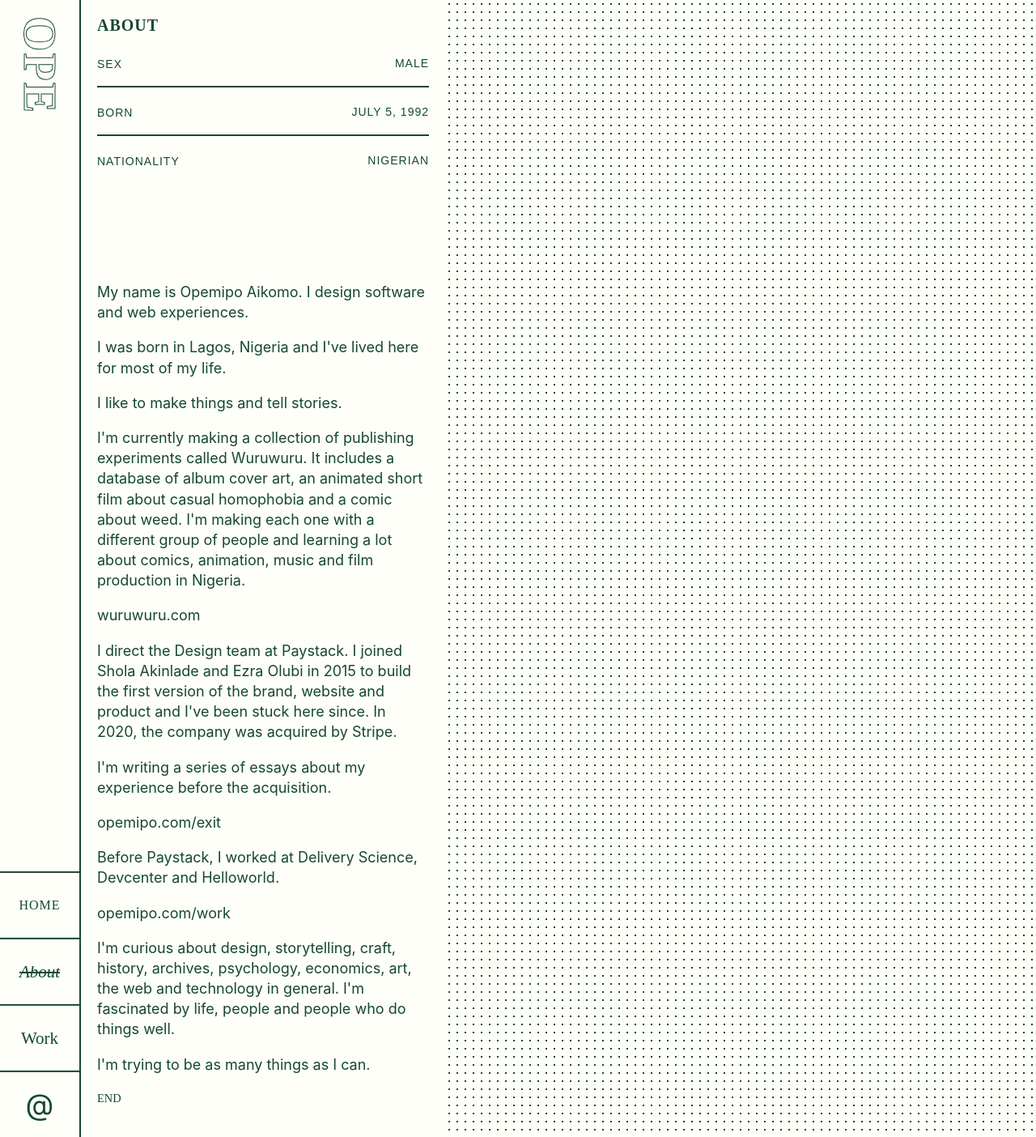
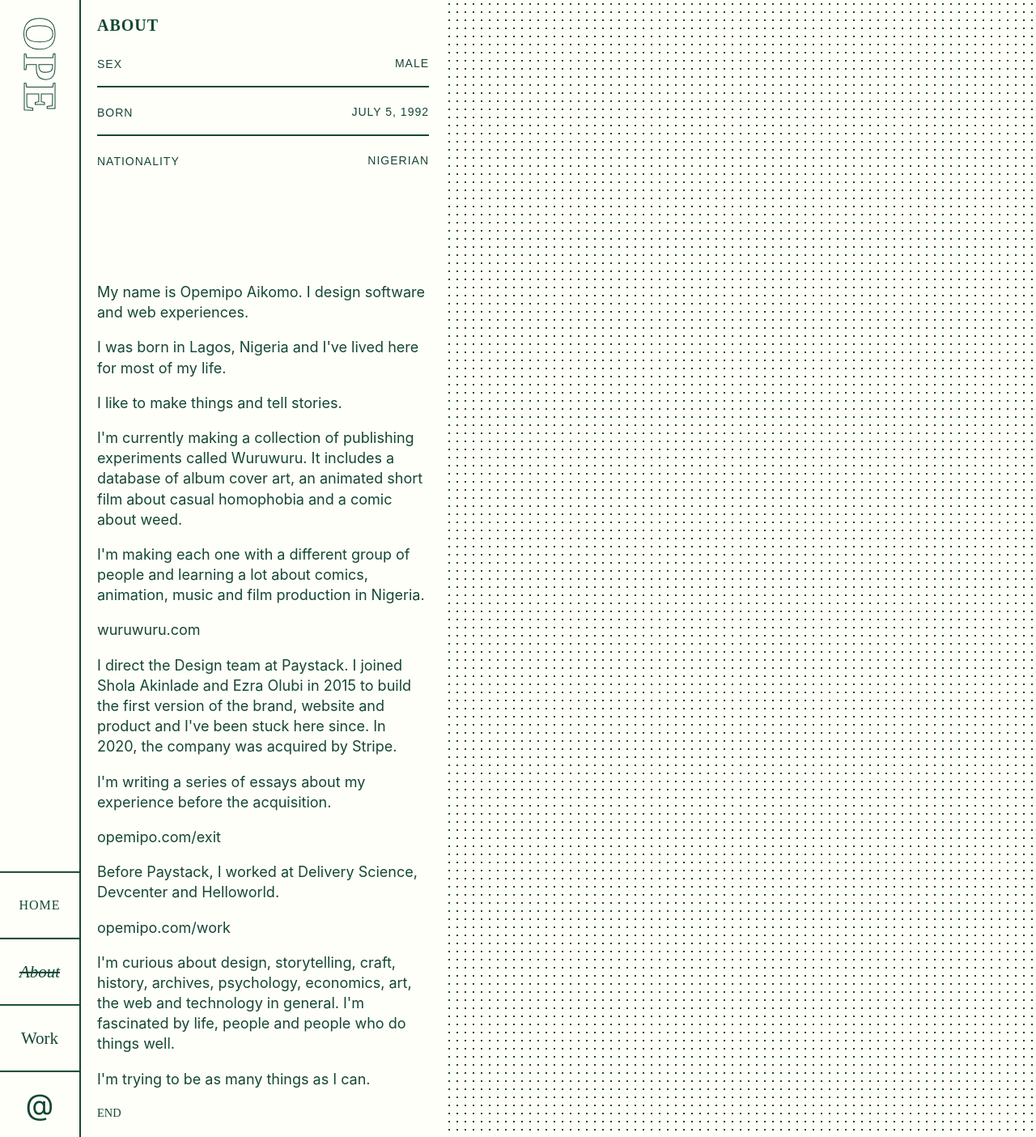
Before and after one commit to fathermerry/opemipo.com, a Jekyll site: the page built from about.md, in a window 1280 px wide. Shown: the whole page at 81% size. Built offline with Jekyll 4.4.1, drawn with Linux system fonts in a browser that asks for light colours; some web fonts are replaced.

Commit message:
Add paragrapg

```diff
--- a/_includes/pages/about.html
+++ b/_includes/pages/about.html
@@ -2,7 +2,8 @@
   <p>My name is Opemipo Aikomo. I design software and web experiences.</p>
   <p>I was born in Lagos, Nigeria and I've lived here for most of my life.</p>
   <p>I like to make things and tell stories.</p>
-  <p>I'm currently making a collection of publishing experiments called Wuruwuru. It includes a database of album cover art, an animated short film about casual homophobia and a comic about weed. I'm making each one with a different group of people and learning a lot about comics, animation, music and film production in Nigeria.</p>
+  <p>I'm currently making a collection of publishing experiments called Wuruwuru. It includes a database of album cover art, an animated short film about casual homophobia and a comic about weed.</p>
+  <p>I'm making each one with a different group of people and learning a lot about comics, animation, music and film production in Nigeria.</p>
   <p><a href="https://wuruwuru.com" target="_blank">wuruwuru.com</a></p>
   <p>I direct the Design team at Paystack. I joined Shola Akinlade and Ezra Olubi in 2015 to build the first version of the brand, website and product and I've been stuck here since. In 2020, the company was acquired by Stripe. </p>
   <p>I'm writing a series of essays about my experience before the acquisition.</p>
```
